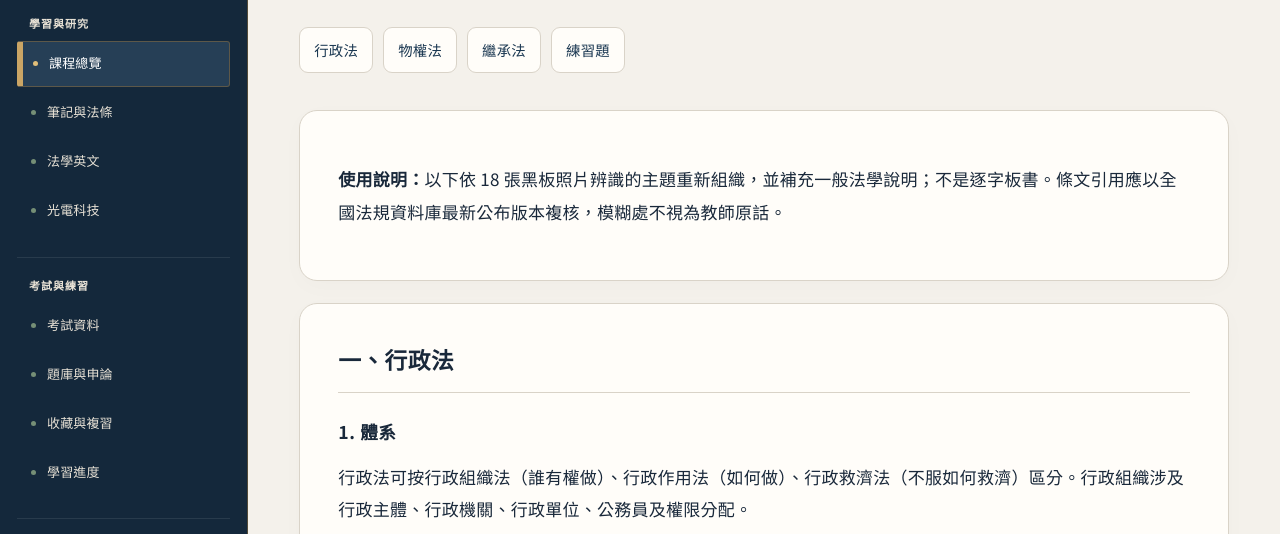
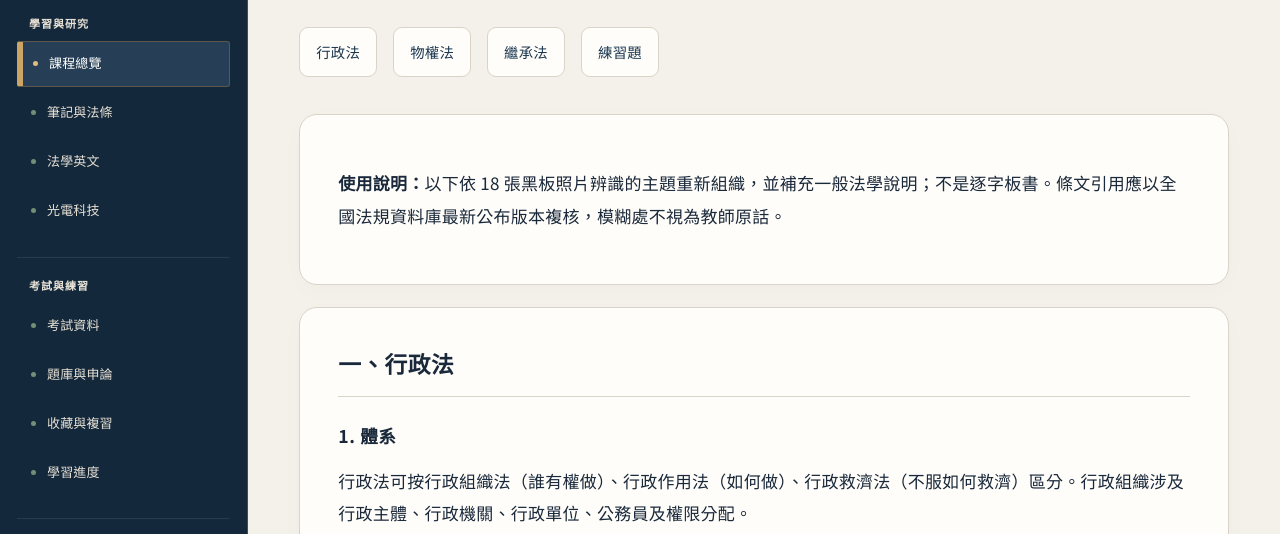
Before and after one commit to LarryYen0617/larry-law-study, a plain HTML site: page site/class-notes/2026-10-blackboard.html in a window 1280 px wide. Shown: the part 194-728 px from the top of the page. Drawn offline with Linux system fonts and the light colour scheme.

Commit message:
fix(a11y): enlarge document jump-link touch targets and spacing

```diff
--- a/site/class-document.css
+++ b/site/class-document.css
@@ -16,8 +16,8 @@ body.document-page>main h3{font-size:1.1rem;line-height:1.7;margin:24px 0 12px}
 body.document-page>main p{margin-block:14px;overflow-wrap:anywhere}
 body.document-page>main li{margin-block:8px;line-height:1.9}
 body.document-page>main :is(.source,.notice,.alert,.exam,.note,.caution,blockquote){font-size:1rem;line-height:1.85;color:var(--ink);background:var(--soft);border:0;border-inline-start:3px solid var(--accent);border-radius:0 10px 10px 0;padding:16px 20px}
-body.document-page>main nav{display:flex;flex-wrap:wrap;gap:10px;border:0}
-body.document-page>main nav a{display:inline-flex;align-items:center;min-height:44px;padding:8px 14px;margin:0;border:1px solid var(--line);border-radius:9px;background:var(--paper);color:var(--accent);font-size:.9rem;text-decoration:none}
+body.document-page>main nav{display:flex;flex-wrap:wrap;gap:16px;border:0}
+body.document-page>main nav a{display:inline-flex;align-items:center;justify-content:center;min-height:48px;min-width:48px;padding:10px 16px;margin:0;border:1px solid var(--line);border-radius:9px;background:var(--paper);color:var(--accent);font-size:.9rem;text-decoration:none}
 body.document-page>main nav a:hover{background:var(--soft);border-color:var(--accent)}
 body.document-page>main details{border:0;border-bottom:1px solid var(--line);padding:14px 0}
 body.document-page>main .document-provenance{padding:0 0 12px;margin-bottom:14px}
```
